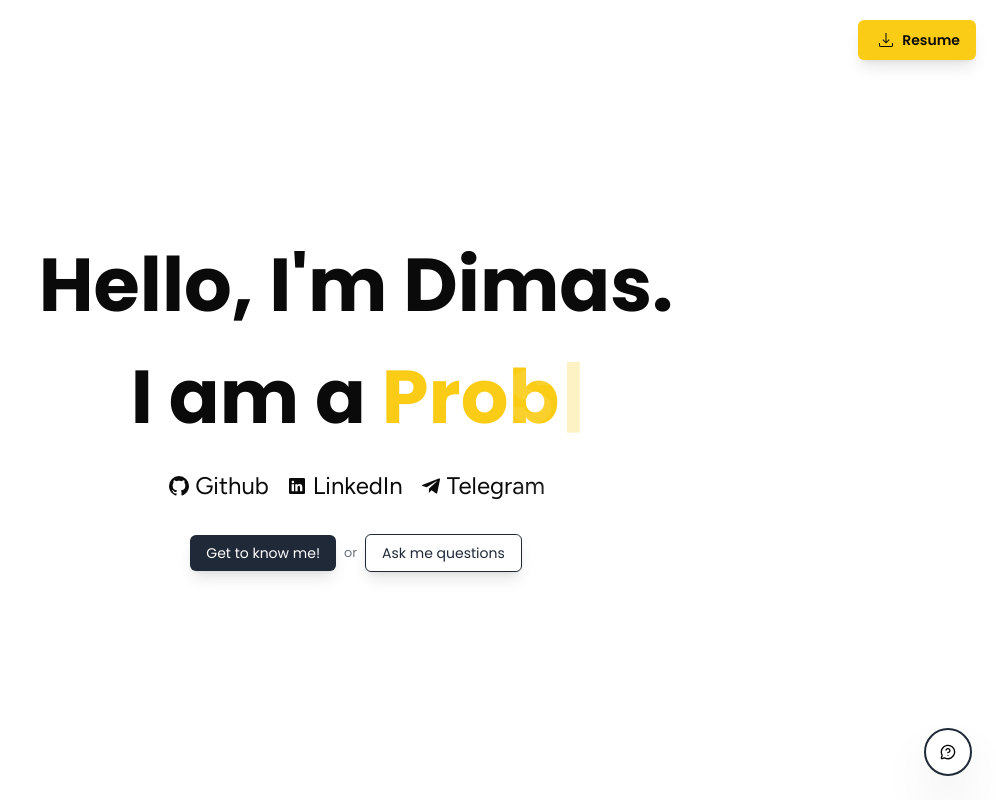
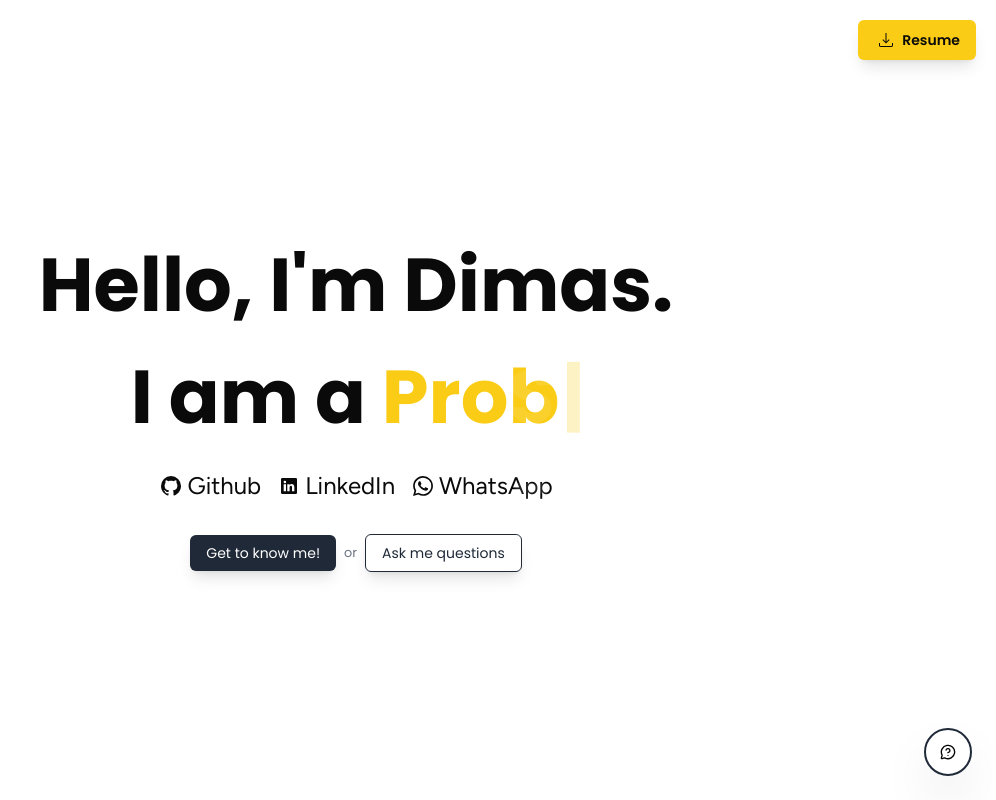
Before and after one commit to nomenklatur/dimaseka.dev, a Next.js app: page / in a window 1280 px wide. Shown: the top 800 px of the page, without its empty margins (284-1280 px from the left). Built offline with nearby package versions, Linux system fonts and the light colour scheme.

Commit message:
feat: remove telegram and add whatsapp

```diff
--- a/src/app/components/landing_page/Hero.tsx
+++ b/src/app/components/landing_page/Hero.tsx
@@ -36,11 +36,11 @@
                     </svg>
                         LinkedIn
                     </a>
-                    <a href="https://t.me/masstah" target="_blank" className="flex gap-1 font-figtree text-sm items-center md:text-2xl">
+                    <a href="https://wa.me/6285179728146?text=Hello%2C%20I%20want%20to%20ask%20a%20favor%20for%20" target="_blank" className="flex gap-1 font-figtree text-sm items-center md:text-2xl">
                     <svg xmlns="http://www.w3.org/2000/svg" className="w-6 h-6" viewBox="0 0 24 24">
-                        <path d="M9.78 18.65l.28-4.23l7.68-6.92c.34-.31-.07-.46-.52-.19L7.74 13.3L3.64 12c-.88-.25-.89-.86.2-1.3l15.97-6.16c.73-.33 1.43.18 1.15 1.3l-2.72 12.81c-.19.91-.74 1.13-1.5.71L12.6 16.3l-1.99 1.93c-.23.23-.42.42-.83.42z" fill="currentColor"/>
+                        <path fill="currentColor" d="M19.05 4.91A9.82 9.82 0 0 0 12.04 2c-5.46 0-9.91 4.45-9.91 9.91c0 1.75.46 3.45 1.32 4.95L2.05 22l5.25-1.38c1.45.79 3.08 1.21 4.74 1.21c5.46 0 9.91-4.45 9.91-9.91c0-2.65-1.03-5.14-2.9-7.01m-7.01 15.24c-1.48 0-2.93-.4-4.2-1.15l-.3-.18l-3.12.82l.83-3.04l-.2-.31a8.26 8.26 0 0 1-1.26-4.38c0-4.54 3.7-8.24 8.24-8.24c2.2 0 4.27.86 5.82 2.42a8.18 8.18 0 0 1 2.41 5.83c.02 4.54-3.68 8.23-8.22 8.23m4.52-6.16c-.25-.12-1.47-.72-1.69-.81c-.23-.08-.39-.12-.56.12c-.17.25-.64.81-.78.97c-.14.17-.29.19-.54.06c-.25-.12-1.05-.39-1.99-1.23c-.74-.66-1.23-1.47-1.38-1.72c-.14-.25-.02-.38.11-.51c.11-.11.25-.29.37-.43s.17-.25.25-.41c.08-.17.04-.31-.02-.43s-.56-1.34-.76-1.84c-.2-.48-.41-.42-.56-.43h-.48c-.17 0-.43.06-.66.31c-.22.25-.86.85-.86 2.07s.89 2.4 1.01 2.56c.12.17 1.75 2.67 4.23 3.74c.59.26 1.05.41 1.41.52c.59.19 1.13.16 1.56.1c.48-.07 1.47-.6 1.67-1.18c.21-.58.21-1.07.14-1.18s-.22-.16-.47-.28"/>
                     </svg>
-                        Telegram
+                        WhatsApp
                     </a>
                 </div>
                 <div className="mt-6 md:mt-8 flex flex-col md:flex-row gap-2 items-center">
```
